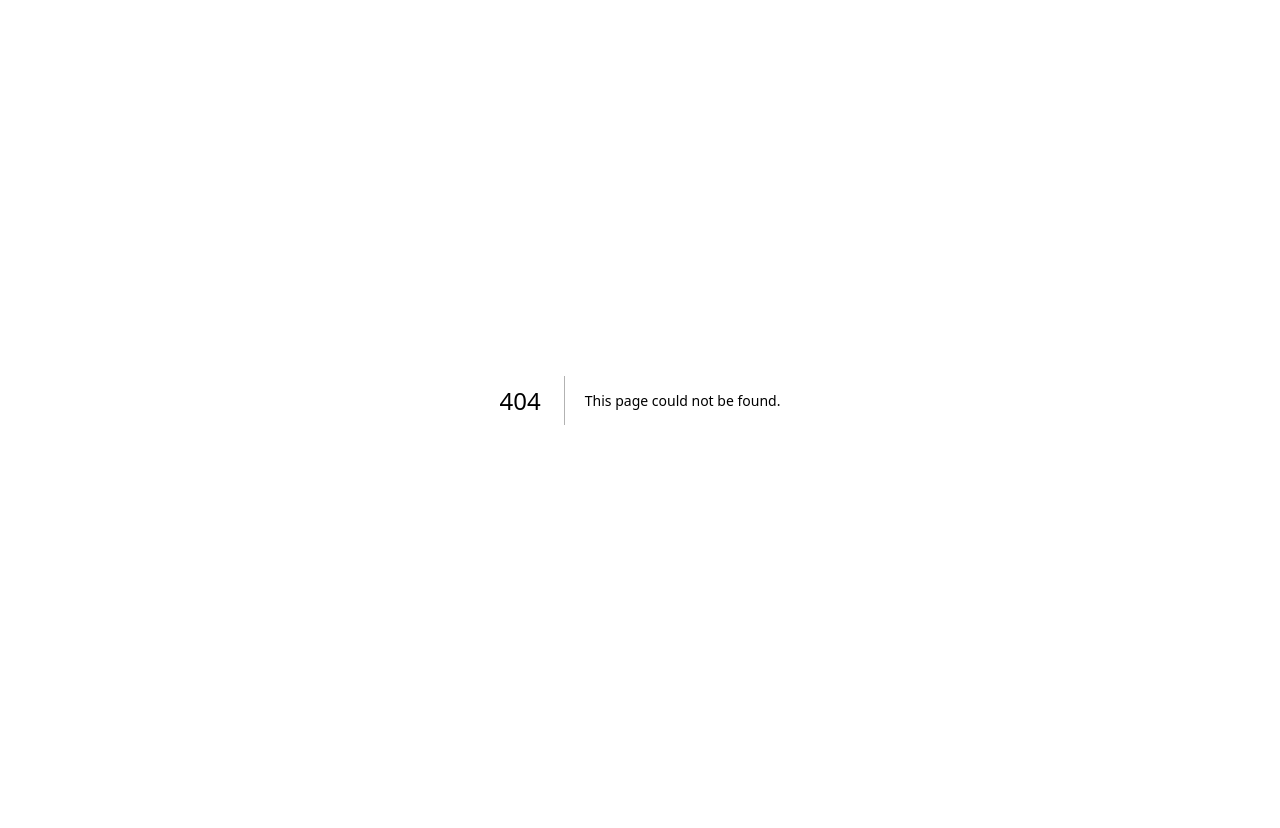
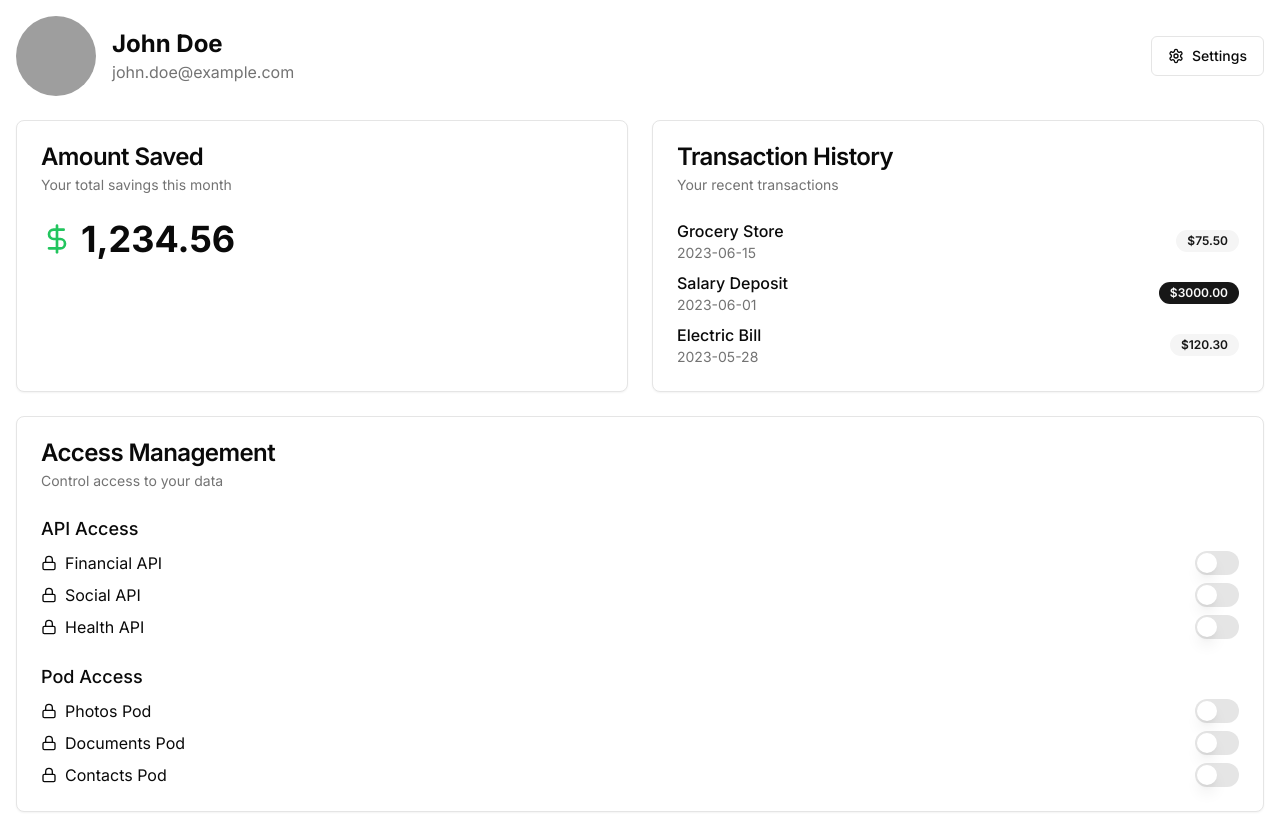
Before and after one commit to Solid-PODS/frontend, a Next.js app: page /user/profile in a window 1280 px wide. Before the commit this address had no page. Before the commit the page ends 800 px from the top, so only its background shows below. Built offline with nearby package versions, Linux system fonts and the light colour scheme; grey boxes are pictures that could not be loaded.

Commit message:
deployed & user profile

```diff
--- a/package.json
+++ b/package.json
@@ -15,6 +15,7 @@
     "@radix-ui/react-label": "^2.1.0",
     "@radix-ui/react-select": "^2.1.1",
     "@radix-ui/react-slot": "^1.1.0",
+    "@radix-ui/react-switch": "^1.1.0",
     "@radix-ui/react-tabs": "^1.1.0",
     "@vercel/postgres": "^0.9.0",
     "class-variance-authority": "^0.7.0",
--- a/src/app/merchant/dashboard/page.jsx
+++ b/src/app/merchant/dashboard/page.jsx
@@ -184,7 +184,7 @@ export default function MerchantDashboard() {
                       <DialogHeader>
                         <DialogTitle>Create New Offer</DialogTitle>
                         <DialogDescription>
-                          Create a new offer for a product category. Click save when you're done.
+                          Create a new offer for a product category. Click save when you&apos;re done.
                         </DialogDescription>
                       </DialogHeader>
                       <div className="grid gap-4 py-4">
--- a/src/app/merchant/login/page.jsx
+++ b/src/app/merchant/login/page.jsx
@@ -63,7 +63,7 @@ export default function MerchantLogin() {
           </Button>
         </CardFooter>
         <div className="text-center text-sm mt-4">
-          Don't have a merchant account?{" "}
+          Don&apos;t have a merchant account?{" "}
           <Link href="/merchant-signup" className="text-primary underline hover:text-primary/90">
             Sign up
           </Link>
--- a/src/app/user/login/page.jsx
+++ b/src/app/user/login/page.jsx
@@ -70,7 +70,7 @@ export default function UserLogin() {
             </Link>
           </div>
           <div className="text-center text-sm">
-            Don't have an account?{" "}
+            Don&apos;t have an account?{" "}
             <Link className="underline underline-offset-4 hover:text-primary" href="#">
               Sign up
             </Link>
--- /dev/null
+++ b/src/app/user/profile/page.jsx
@@ -0,0 +1,137 @@
+"use client"
+
+import { useState } from 'react'
+import { Button } from "@/components/ui/button"
+import { Card, CardContent, CardDescription, CardHeader, CardTitle } from "@/components/ui/card"
+import { Avatar, AvatarFallback, AvatarImage } from "@/components/ui/avatar"
+import { Switch } from "@/components/ui/switch"
+import { Badge } from "@/components/ui/badge"
+import { Settings, DollarSign, Clock, Lock } from "lucide-react"
+
+export default function Component() {
+  const [apiAccess, setApiAccess] = useState({
+    financial: false,
+    social: false,
+    health: false,
+  })
+  const [podAccess, setPodAccess] = useState({
+    photos: false,
+    documents: false,
+    contacts: false,
+  })
+
+  const toggleAccess = (type, key) => {
+    if (type === 'api') {
+      setApiAccess(prev => ({ ...prev, [key]: !prev[key] }))
+    } else {
+      setPodAccess(prev => ({ ...prev, [key]: !prev[key] }))
+    }
+  }
+
+  return (
+    <div className="container mx-auto p-4 space-y-6">
+      <header className="flex justify-between items-center mb-6">
+        <div className="flex items-center space-x-4">
+          <Avatar className="h-20 w-20">
+            <AvatarImage src="/placeholder.svg?height=80&width=80" alt="Profile picture" />
+            <AvatarFallback>JD</AvatarFallback>
+          </Avatar>
+          <div>
+            <h1 className="text-2xl font-bold">John Doe</h1>
+            <p className="text-muted-foreground">john.doe@example.com</p>
+          </div>
+        </div>
+        <Button variant="outline">
+          <Settings className="mr-2 h-4 w-4" />
+          Settings
+        </Button>
+      </header>
+
+      <div className="grid gap-6 md:grid-cols-2">
+        <Card>
+          <CardHeader>
+            <CardTitle>Amount Saved</CardTitle>
+            <CardDescription>Your total savings this month</CardDescription>
+          </CardHeader>
+          <CardContent>
+            <div className="flex items-center space-x-2 text-4xl font-bold">
+              <DollarSign className="h-8 w-8 text-green-500" />
+              <span>1,234.56</span>
+            </div>
+          </CardContent>
+        </Card>
+
+        <Card>
+          <CardHeader>
+            <CardTitle>Transaction History</CardTitle>
+            <CardDescription>Your recent transactions</CardDescription>
+          </CardHeader>
+          <CardContent>
+            <ul className="space-y-2">
+              {[
+                { id: 1, description: "Grocery Store", amount: -75.50, date: "2023-06-15" },
+                { id: 2, description: "Salary Deposit", amount: 3000, date: "2023-06-01" },
+                { id: 3, description: "Electric Bill", amount: -120.30, date: "2023-05-28" },
+              ].map((transaction) => (
+                <li key={transaction.id} className="flex justify-between items-center">
+                  <div>
+                    <p className="font-medium">{transaction.description}</p>
+                    <p className="text-sm text-muted-foreground">{transaction.date}</p>
+                  </div>
+                  <Badge variant={transaction.amount > 0 ? "default" : "secondary"}>
+                    ${Math.abs(transaction.amount).toFixed(2)}
+                  </Badge>
+                </li>
+              ))}
+            </ul>
+          </CardContent>
+        </Card>
+      </div>
+
+      <Card>
+        <CardHeader>
+          <CardTitle>Access Management</CardTitle>
+          <CardDescription>Control access to your data</CardDescription>
+        </CardHeader>
+        <CardContent>
+          <div className="space-y-6">
+            <div>
+              <h3 className="text-lg font-medium mb-2">API Access</h3>
+              <div className="space-y-2">
+                {Object.entries(apiAccess).map(([key, value]) => (
+                  <div key={key} className="flex items-center justify-between">
+                    <div className="flex items-center space-x-2">
+                      <Lock className="h-4 w-4" />
+                      <span className="capitalize">{key} API</span>
+                    </div>
+                    <Switch
+                      checked={value}
+                      onCheckedChange={() => toggleAccess('api', key)}
+                    />
+                  </div>
+                ))}
+              </div>
+            </div>
+            <div>
+              <h3 className="text-lg font-medium mb-2">Pod Access</h3>
+              <div className="space-y-2">
+                {Object.entries(podAccess).map(([key, value]) => (
+                  <div key={key} className="flex items-center justify-between">
+                    <div className="flex items-center space-x-2">
+                      <Lock className="h-4 w-4" />
+                      <span className="capitalize">{key} Pod</span>
+                    </div>
+                    <Switch
+                      checked={value}
+                      onCheckedChange={() => toggleAccess('pod', key)}
+                    />
+                  </div>
+                ))}
+              </div>
+            </div>
+          </div>
+        </CardContent>
+      </Card>
+    </div>
+  )
+}
--- /dev/null
+++ b/src/components/ui/switch.jsx
@@ -0,0 +1,24 @@
+"use client"
+
+import * as React from "react"
+import * as SwitchPrimitives from "@radix-ui/react-switch"
+
+import { cn } from "@/lib/utils"
+
+const Switch = React.forwardRef(({ className, ...props }, ref) => (
+  <SwitchPrimitives.Root
+    className={cn(
+      "peer inline-flex h-6 w-11 shrink-0 cursor-pointer items-center rounded-full border-2 border-transparent transition-colors focus-visible:outline-none focus-visible:ring-2 focus-visible:ring-ring focus-visible:ring-offset-2 focus-visible:ring-offset-background disabled:cursor-not-allowed disabled:opacity-50 data-[state=checked]:bg-primary data-[state=unchecked]:bg-input",
+      className
+    )}
+    {...props}
+    ref={ref}>
+    <SwitchPrimitives.Thumb
+      className={cn(
+        "pointer-events-none block h-5 w-5 rounded-full bg-background shadow-lg ring-0 transition-transform data-[state=checked]:translate-x-5 data-[state=unchecked]:translate-x-0"
+      )} />
+  </SwitchPrimitives.Root>
+))
+Switch.displayName = SwitchPrimitives.Root.displayName
+
+export { Switch }
```
Also changed, not shown: 1 other file (tests, documents, lock files or other folders).
